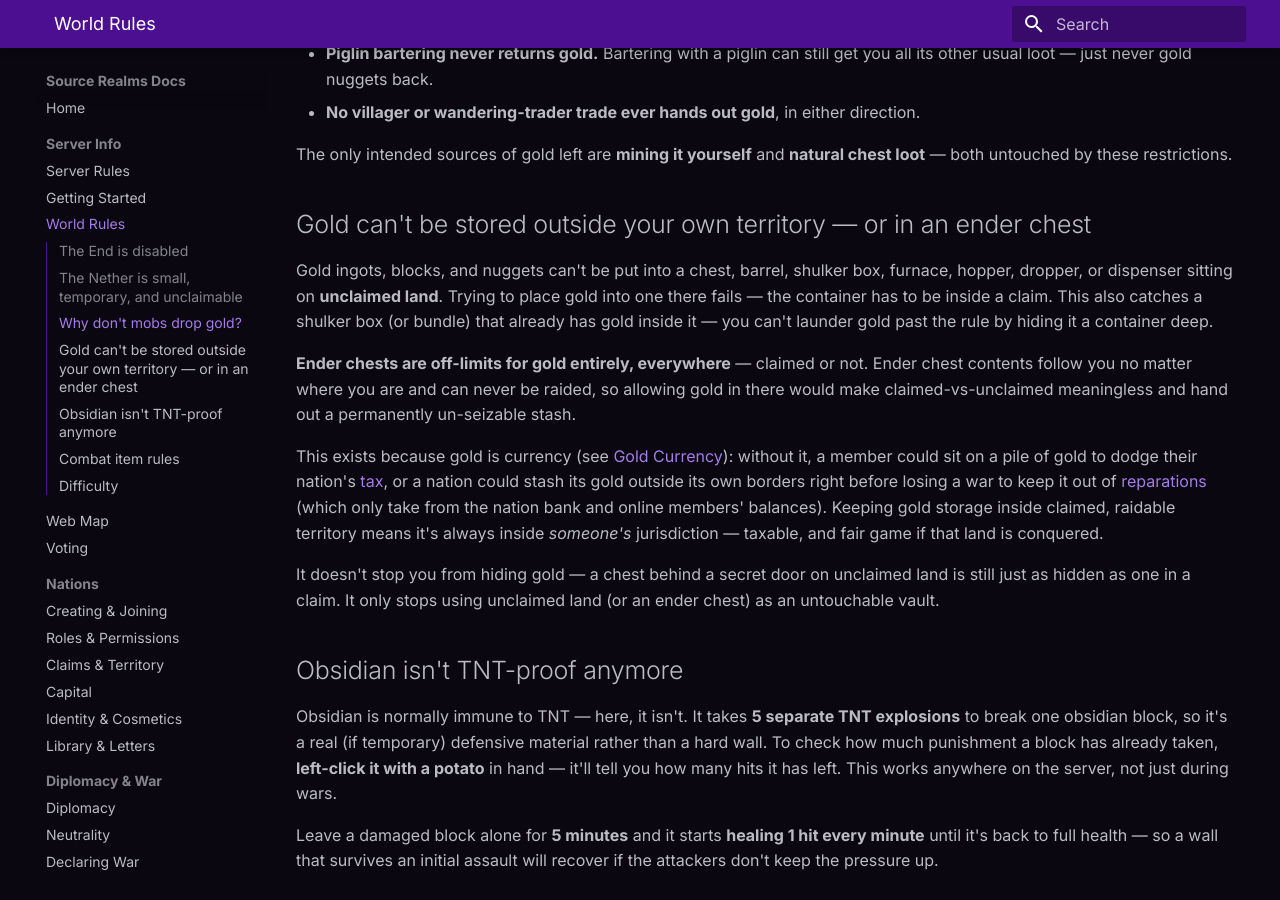
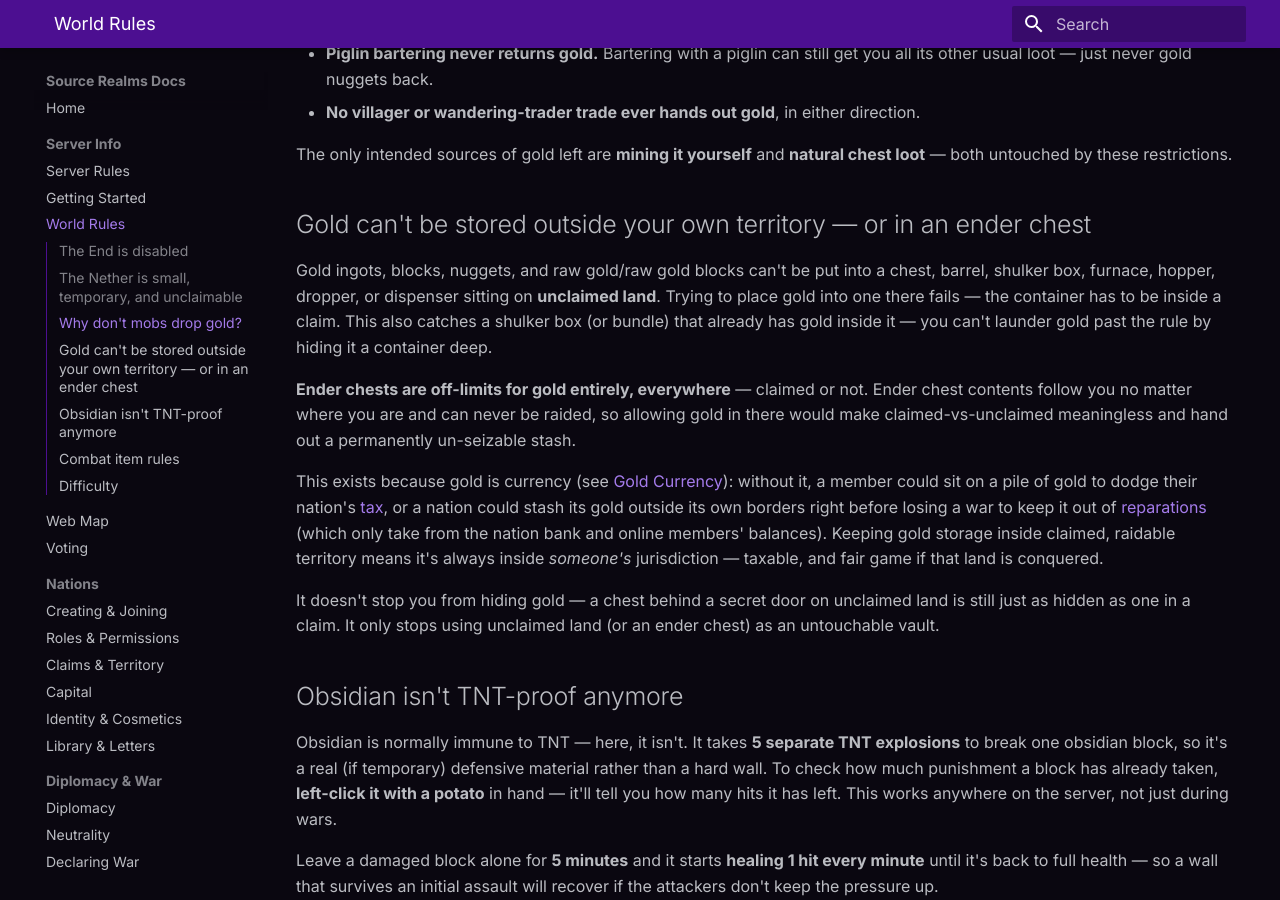
Before and after one commit to SourceRealms/sourcerealms-docs, an MkDocs documentation site: the page built from docs/world-rules.md, in a window 1280 px wide and 900 px high, scrolled down 810 px. Built offline with MkDocs 1.6.1 and Material for MkDocs 9.7.7, drawn with Linux system fonts in a browser that asks for light colours.

Commit message:
Cover raw gold and raw gold blocks in the unclaimed-storage/ender-chest gold ban

```diff
--- a/docs/world-rules.md
+++ b/docs/world-rules.md
@@ -36,7 +36,7 @@ untouched by these restrictions.
 
 ## Gold can't be stored outside your own territory — or in an ender chest
 
-Gold ingots, blocks, and nuggets can't be put into a chest, barrel, shulker box, furnace, hopper,
+Gold ingots, blocks, nuggets, and raw gold/raw gold blocks can't be put into a chest, barrel, shulker box, furnace, hopper,
 dropper, or dispenser sitting on **unclaimed land**. Trying to place gold into one there fails —
 the container has to be inside a claim. This also catches a shulker box (or bundle) that already
 has gold inside it — you can't launder gold past the rule by hiding it a container deep.
```
